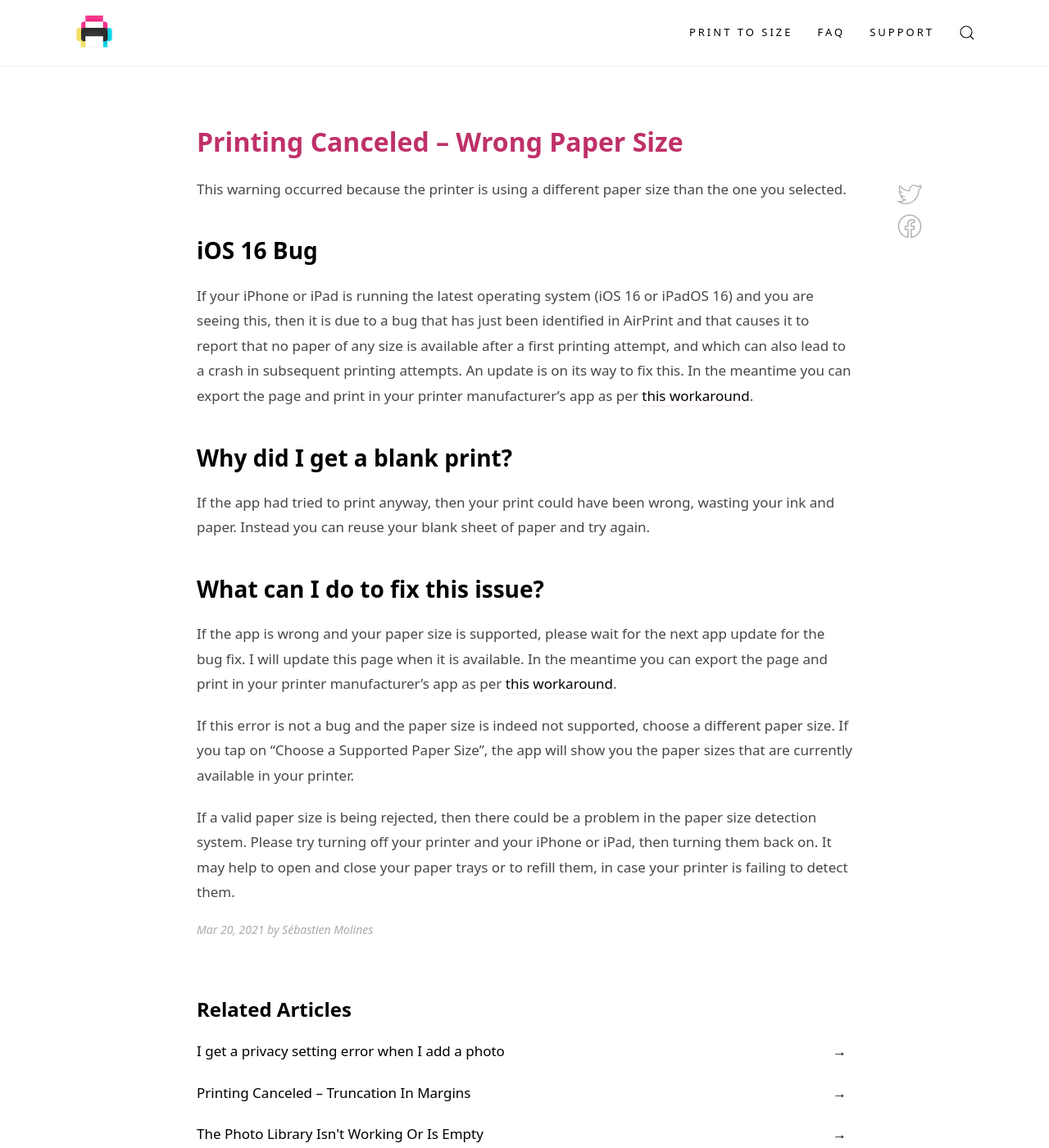
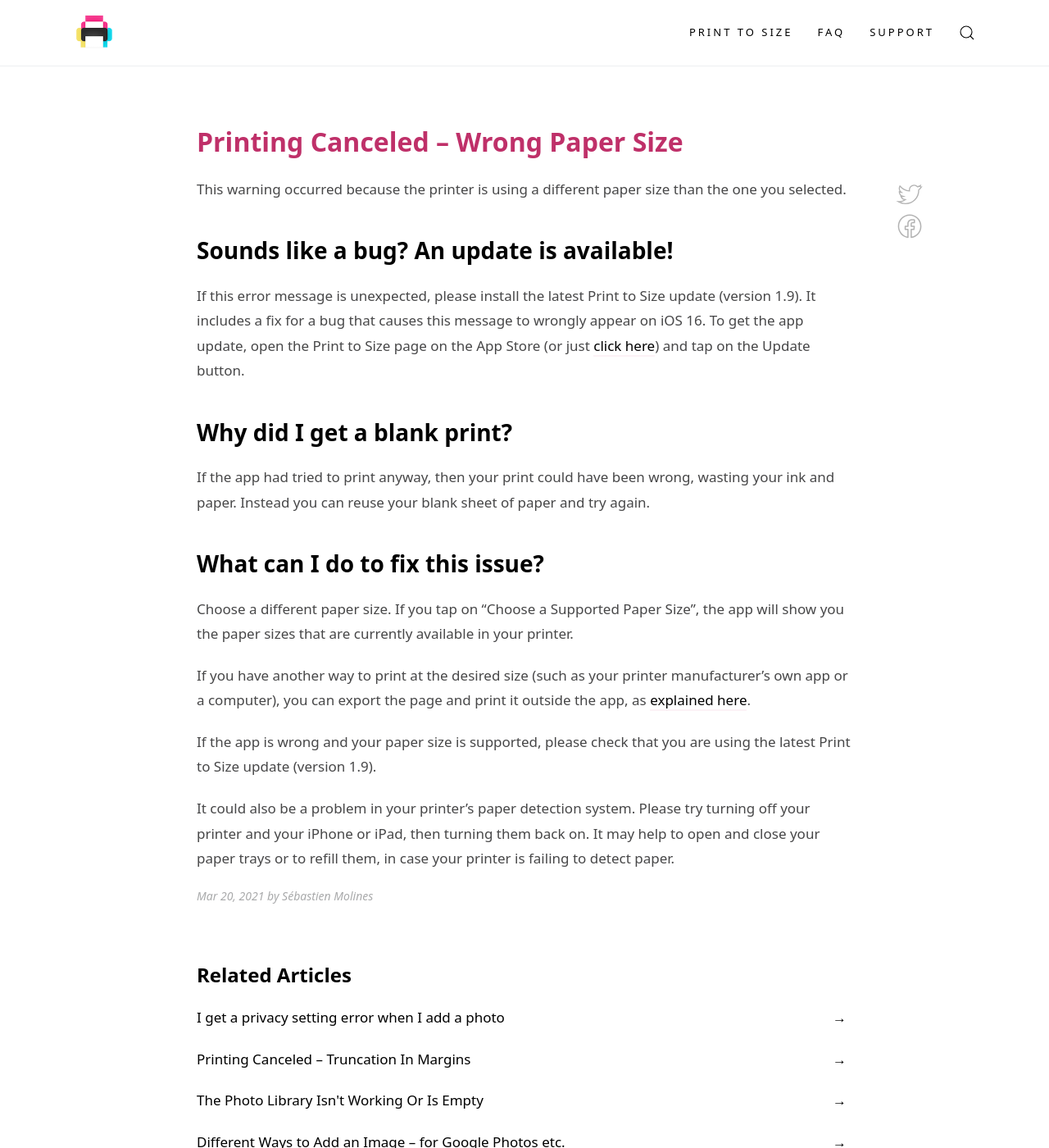
Before and after one commit to Clafou/support.print, a Jekyll site: the page built from _posts/2021-03-20-canceled-paper-mismatch.md, in a window 1280 px wide and 1400 px high. Shown: the whole window at 82% size. Built offline with Jekyll 4.4.1, drawn with Linux system fonts in a browser that asks for light colours.

Commit message:
Updated the page about paper mismatch, to mention the bugfix update.

```diff
--- a/_posts/2021-03-20-canceled-paper-mismatch.md
+++ b/_posts/2021-03-20-canceled-paper-mismatch.md
@@ -6,9 +6,9 @@ categories: [Troubleshooting]
 
 This warning occurred because the printer is using a different paper size than the one you selected.
 
-## iOS 16 Bug
+## Sounds like a bug? An update is available!
 
-If your iPhone or iPad is running the latest operating system (iOS 16 or iPadOS 16) and you are seeing this, then it is due to a bug that has just been identified in AirPrint and that causes it to report that no paper of any size is available after a first printing attempt, and which can also lead to a crash in subsequent printing attempts. An update is on its way to fix this. In the meantime you can export the page and print in your printer manufacturer's app as per [this workaround](/printing-outside-the-app).
+If this error message is unexpected, please install the latest Print to Size update (version 1.9). It includes a fix for a bug that causes this message to wrongly appear on iOS 16. To get the app update, open the Print to Size page on the App Store (or just [click here](https://apps.apple.com/us/app/print-to-size/id949490225?uo=4)) and tap on the Update button.
 
 ## Why did I get a blank print?
 
@@ -16,8 +16,10 @@ If the app had tried to print anyway, then your print could have been wrong, was
 
 ## What can I do to fix this issue?
 
-If the app is wrong and your paper size is supported, please wait for the next app update for the bug fix. I will update this page when it is available. In the meantime you can export the page and print in your printer manufacturer's app as per [this workaround](/printing-outside-the-app).
+Choose a different paper size. If you tap on "Choose a Supported Paper Size", the app will show you the paper sizes that are currently available in your printer.
 
-If this error is not a bug and the paper size is indeed not supported, choose a different paper size. If you tap on "Choose a Supported Paper Size", the app will show you the paper sizes that are currently available in your printer.
+If you have another way to print at the desired size (such as your printer manufacturer's own app or a computer), you can export the page and print it outside the app, as [explained here](/printing-outside-the-app).
 
-If a valid paper size is being rejected, then there could be a problem in the paper size detection system. Please try turning off your printer and your iPhone or iPad, then turning them back on. It may help to open and close your paper trays or to refill them, in case your printer is failing to detect them.
+If the app is wrong and your paper size is supported, please check that you are using the latest Print to Size update (version 1.9).
+
+It could also be a problem in your printer's paper detection system. Please try turning off your printer and your iPhone or iPad, then turning them back on. It may help to open and close your paper trays or to refill them, in case your printer is failing to detect paper.
```
